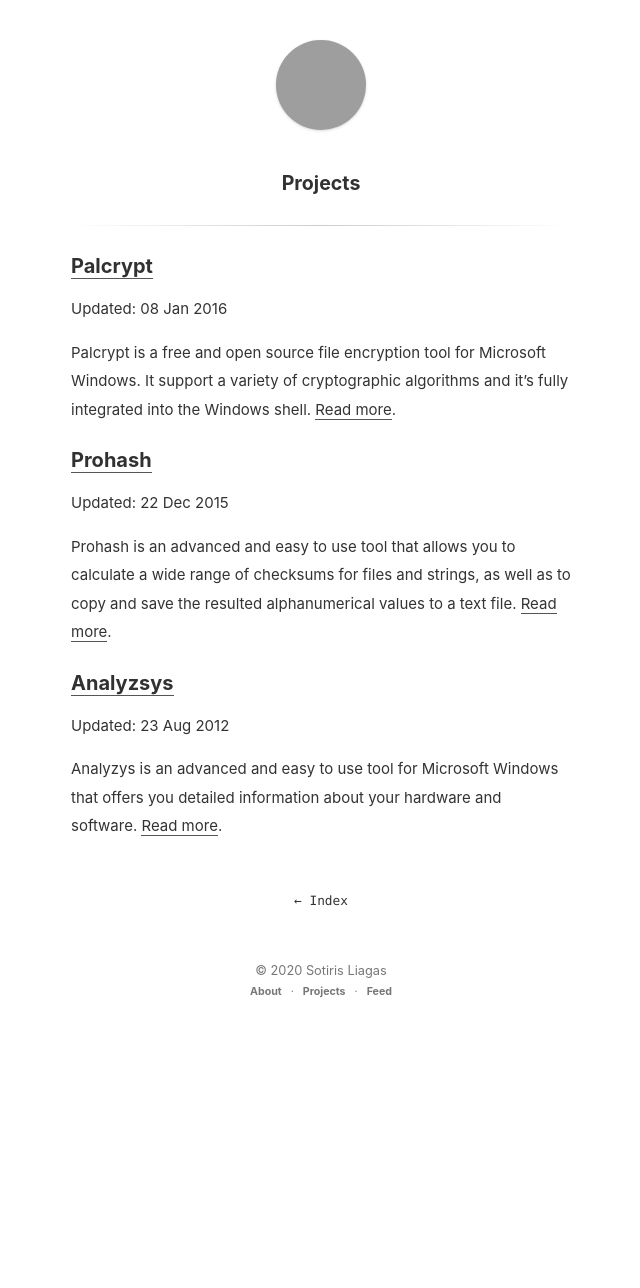
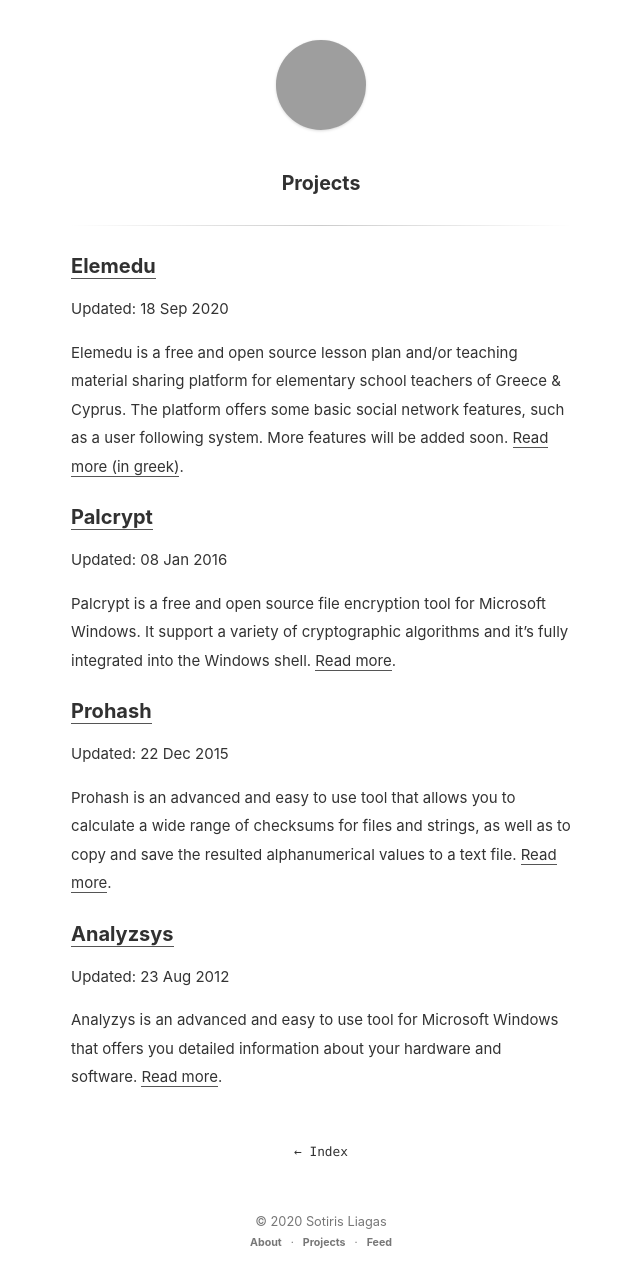
Before and after one commit to liagason/A-Jekyll-Blog, a Jekyll site: the page built from projects.md, in a window 1280 px wide, cut to the strip 0-1288 px from the top of the page. Shown: the whole strip, without its empty margins (319-959 px from the left). Built offline with Jekyll 4.4.1, drawn with Linux system fonts in a browser that asks for light colours; before the commit the page ends 1037 px from its top, so only the background shows below that; grey boxes are pictures that could not be loaded.

Commit message:
Update projects.md

```diff
--- a/projects.md
+++ b/projects.md
@@ -2,6 +2,11 @@
 layout: page
 title: Projects
 ---
+
+### [Elemedu](https://elemedu.com)
+Updated: 18 Sep 2020
+
+Elemedu is a free and open source lesson plan and/or teaching material sharing platform for elementary school teachers of Greece & Cyprus. The platform offers some basic social network features, such as a user following system. More features will be added soon. [Read more (in greek)](https://elemedu.com/developer).
 
 ### [Palcrypt](https://www.softpedia.com/get/Security/Encrypting/PalCrypt.shtml)
 Updated: 08 Jan 2016
```
